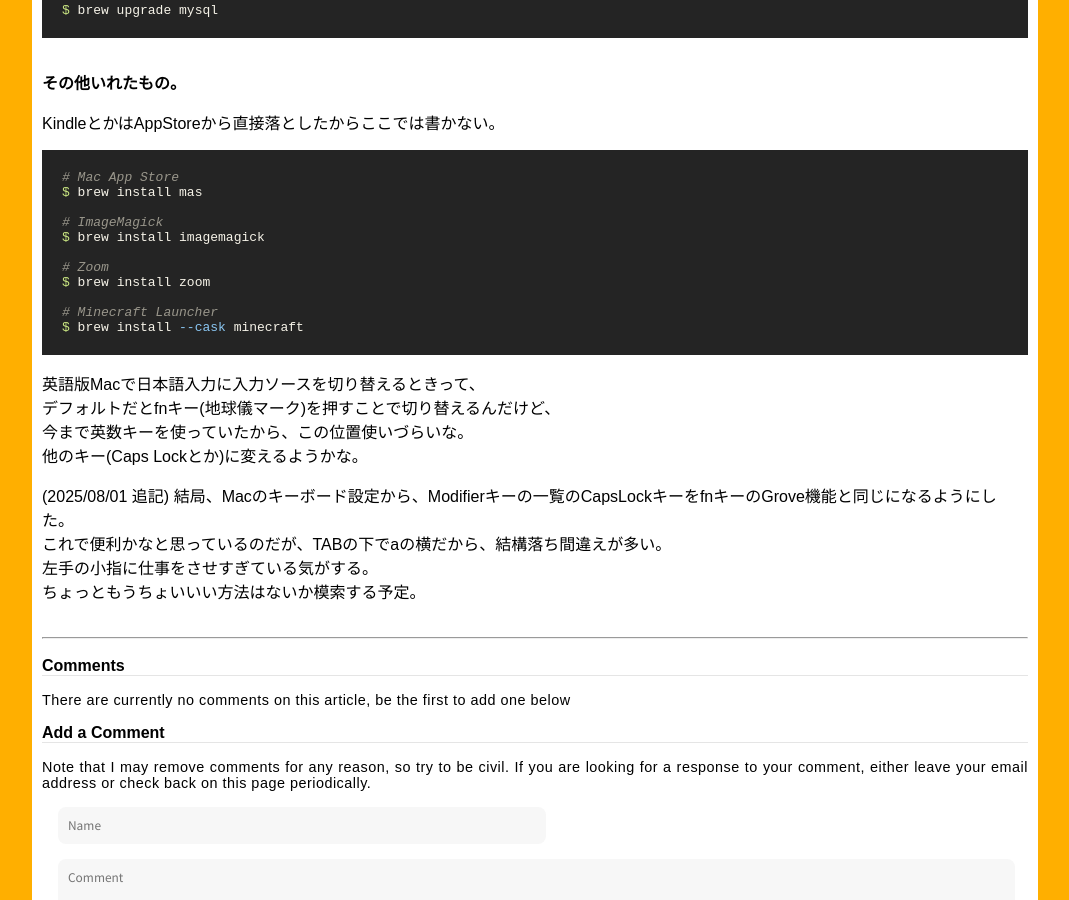
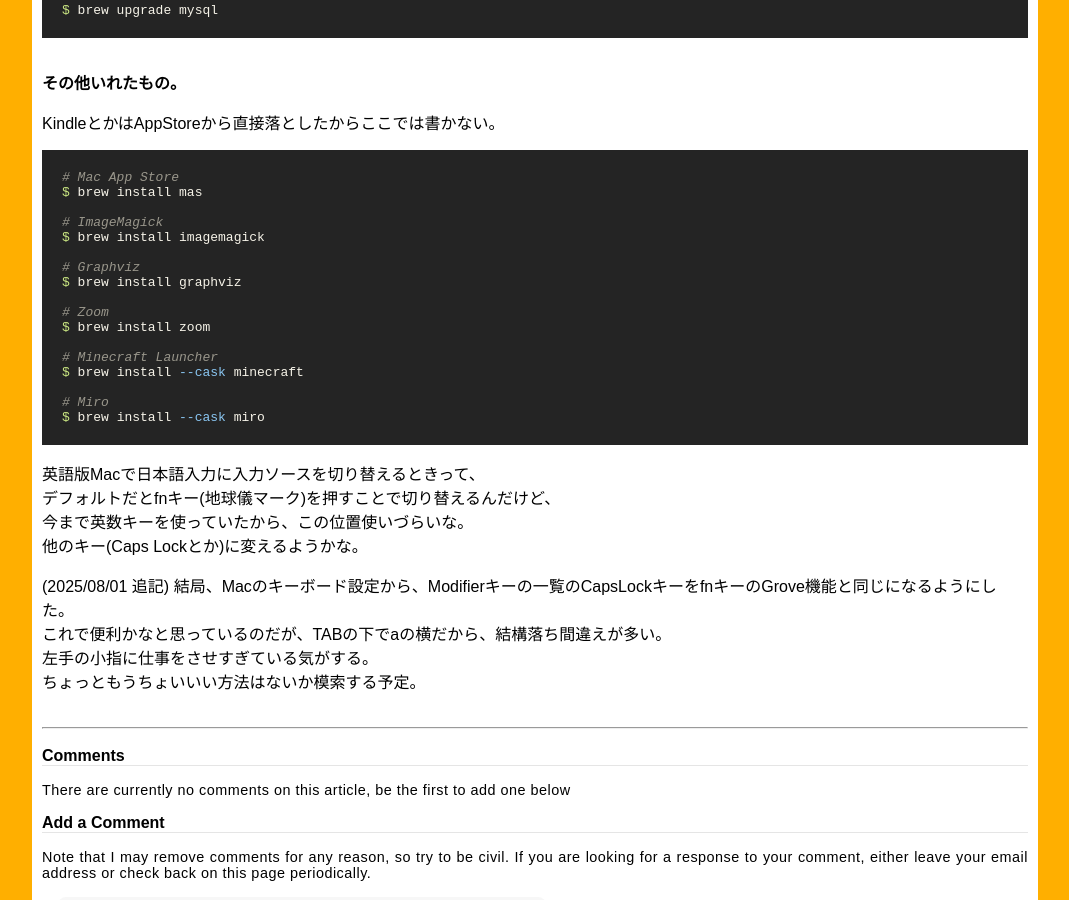
Before and after one commit to ryotakato/ryotakato.github.io, a Jekyll site: the page built from _posts/2025-07-24-made-env-homebrew-on-mac-02.md, in a window 1280 px wide and 900 px high, scrolled down 5299 px. Shown: the whole window, without its empty margins (188-1257 px from the left). Built offline with Jekyll 4.4.1, drawn with Linux system fonts in a browser that asks for light colours.

Commit message:
update article

````diff
--- a/_posts/2025-07-24-made-env-homebrew-on-mac-02.md
+++ b/_posts/2025-07-24-made-env-homebrew-on-mac-02.md
@@ -325,11 +325,17 @@ $ brew install mas
 # ImageMagick
 $ brew install imagemagick
 
+# Graphviz
+$ brew install graphviz
+
 # Zoom
 $ brew install zoom
 
 # Minecraft Launcher
 $ brew install --cask minecraft
+
+# Miro
+$ brew install --cask miro
 ```
 
 
````
